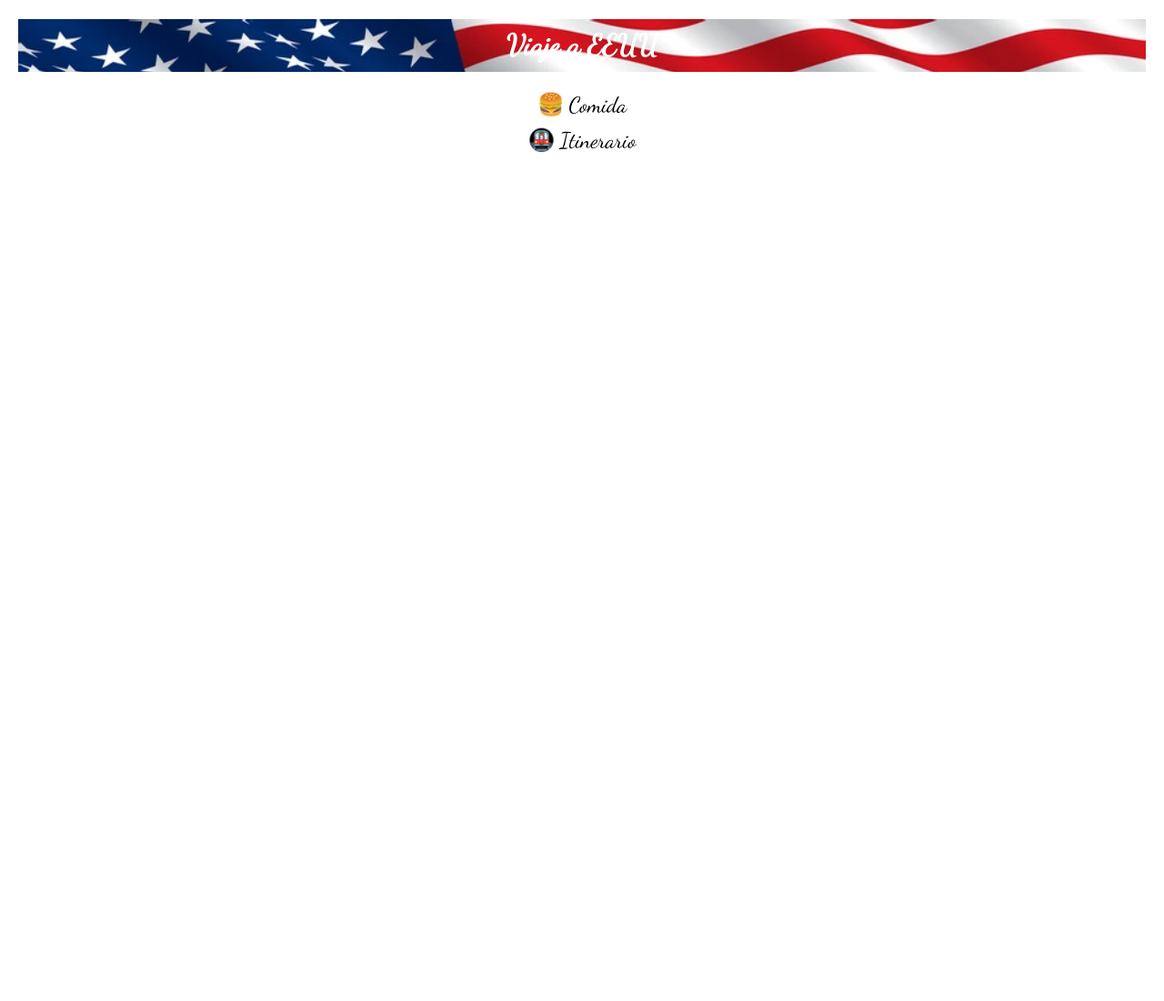
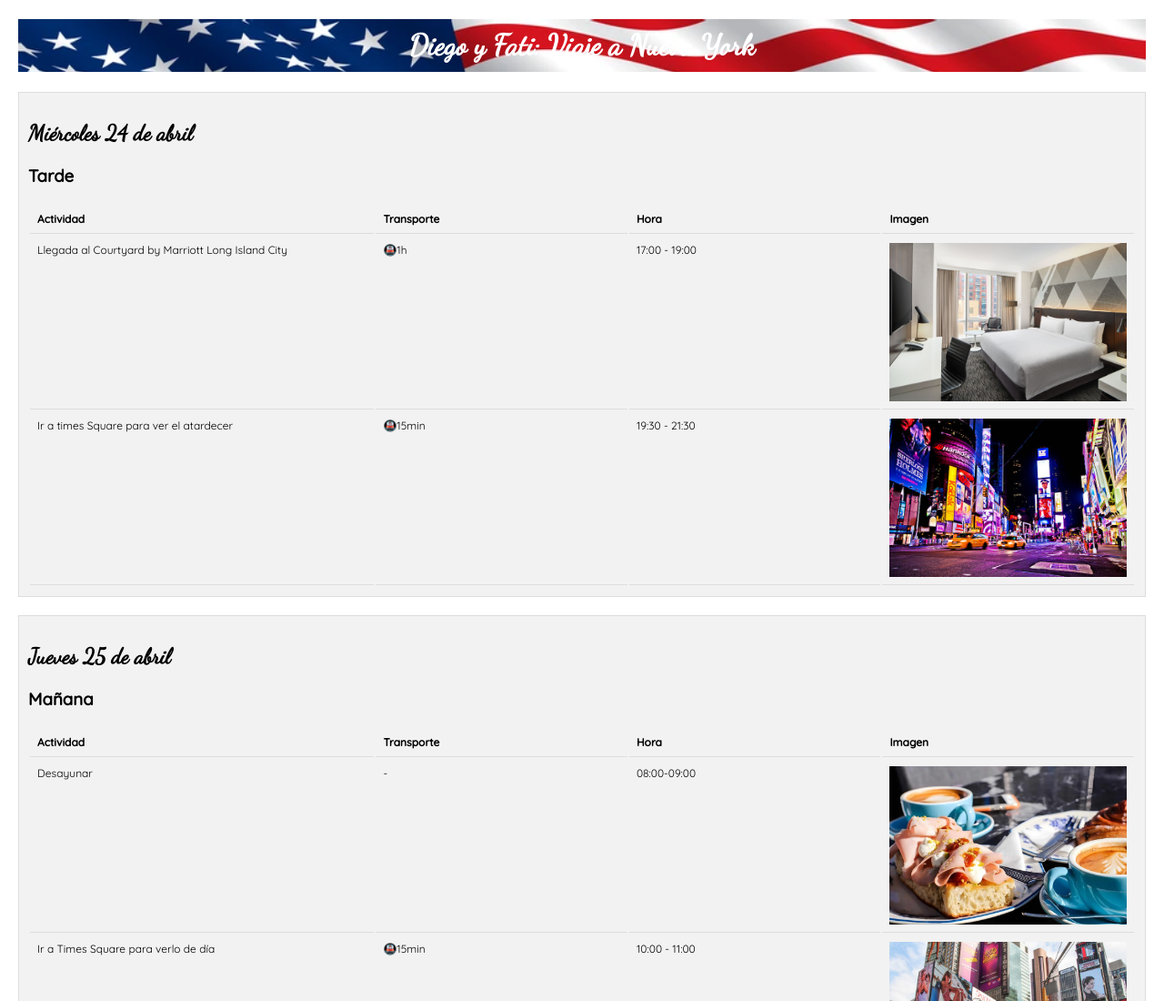
Before and after one commit to Diego0194/Viaje-EEUU, a plain HTML site: page index.html in a window 1280 px wide. Shown: the top 1100 px of the page at 91% size. Before the commit the page ends 800 px from the top, so only its background shows below. Drawn offline with Linux system fonts and the light colour scheme.

Commit message:
Update index.html

```diff
--- a/index.html
+++ b/index.html
@@ -4,7 +4,6 @@
     <meta charset="UTF-8">
     <meta name="viewport" content="width=device-width, initial-scale=1.0">
     <title>Viaje a Nueva York</title>
-    <link rel="icon" href="img/Pop.png" type="image/png">
     <link rel="stylesheet" href="https://fonts.googleapis.com/css2?family=Dancing+Script&display=swap">
 	<link href="https://fonts.googleapis.com/css2?family=Quicksand:wght@400;500&display=swap" rel="stylesheet">
     <style>
@@ -19,33 +18,19 @@
             background-image: url('img/USA.png');
             background-size: cover;
         }
-        /* Estilo de los enlaces */
-        .navigation-link {
-            display: block; /* Para que aparezcan uno debajo del otro */
-            text-align: center;
-            text-decoration: none; /* Quitamos el subrayado de los enlaces */
-            color: black; /* Color del texto */
-            font-family: 'Dancing Script', cursive; /* Fuente del texto */
-            margin-bottom: 10px; /* Espacio entre enlaces */
-            font-size: 24px; /* Tamaño del texto */
-        }
 
-        /* Estilo de los emojis */
-        .emoji {
-            margin-right: 5px; /* Espacio entre el emoji y el texto */
-        }
         .day {
             margin-bottom: 20px;
             background-color: #f2f2f2;
             border: 1px solid #ddd;
             padding: 10px;
-            cursor: pointer; /* Cambia el cursor a mano al pasar por encima */
         }
+
         .section {
             margin-top: 10px;
-            display: none; /* Inicialmente oculto */
 			font-family: 'Quicksand', sans-serif; /* Cambio de fuente a Quicksand */
         }
+
         .map-thumbnail {
             max-width: 200px;
             height: auto;
@@ -117,20 +102,9 @@
     </style>
 </head>
 <body>
-    <h1>Viaje a EEUU</h1>
-
-    <!-- Opciones de navegación -->
-    <div style="text-align: center;">
-        <a href="https://www.google.com/maps/d/edit?mid=1RUtKoj9H7YMvoWbx9BR5-NL_Cm8G870&usp=drive_link" class="navigation-link"><span class="emoji">🍔</span>Comida</a>
-        <a href="javascript:void(0);" class="navigation-link" onclick="toggleSection('itinerario'); showItinerario()"><span class="emoji">🚇</span>Itinerario</a>
-    </div>
-
-    <!-- Comida -->
-    <div id="comida" style="display: none;">
-    </div>
-
+    <h1>Diego y Fati: Viaje a Nueva York</h1>
     <!-- Itinerario -->
-    <div id="itinerario" style="display: none;">
+    <div id="itinerario" >
 
 <!-- 24 de abril -->
         <div class="day">
@@ -608,21 +582,6 @@
 </div>
 
     <script>
-        function toggleSection(sectionId) {
-            var section = document.getElementById(sectionId);
-            if (section.style.display === 'block') {
-                section.style.display = 'none';
-            } else {
-                section.style.display = 'block';
-            }
-        }
-
-        function showItinerario() {
-            var days = document.querySelectorAll('.day .section');
-            days.forEach(function(day) {
-                day.style.display = 'block';
-            });
-        }
 
 function openLightbox(imageSrc) {
     var lightbox = document.getElementById('lightbox');
```
